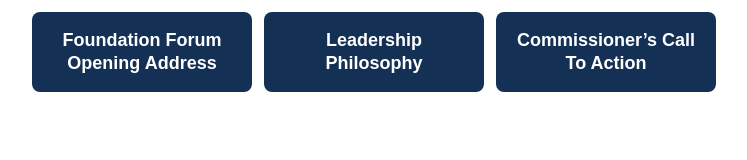
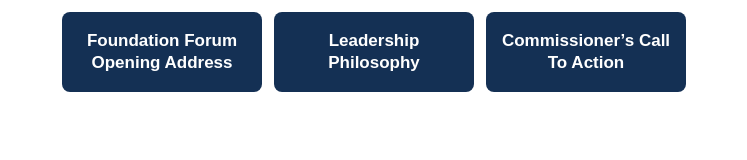
Before and after one commit to luke-barnes-qfd/rise-buttons, a plain HTML site: page index.html in a window 1280 px wide. Shown: the whole page, without its empty margins (266-1013 px from the left). Drawn offline with Linux system fonts and the light colour scheme.

Commit message:
Update index.html

```diff
--- a/index.html
+++ b/index.html
@@ -9,8 +9,6 @@
       --btn: #143054;    /* Light Navy */
       --hover: #055CA8;  /* Light Blue */
       --text: #ffffff;
-      --btn-height: 80px;
-      --btn-font: 18px;
     }
     * { box-sizing: border-box; }
     html, body {
@@ -31,23 +29,21 @@
       display: flex;
       align-items: center;
       justify-content: center;
-      height: var(--btn-height);
-      padding: 0 16px;
+      width: 200px;          /* <<< fixed narrower width */
+      height: 80px;          /* taller for better tap targets */
+      padding: 0 12px;
       border-radius: 8px;
       background-color: var(--btn);
       color: var(--text);
       text-decoration: none;
-      font-size: var(--btn-font);
+      font-size: 17px;
       font-weight: 600;
       text-align: center;
       line-height: 1.3;
+      white-space: normal;   /* allow wrapping */
       word-wrap: break-word;
-      white-space: normal;
       transition: background-color .2s ease, transform .05s ease;
       outline: 0;
-      flex: 0 1 220px;   /* <<< key: smaller width buttons */
-      min-width: 160px;
-      max-width: 220px;
     }
 
     .video-button:hover,
```
